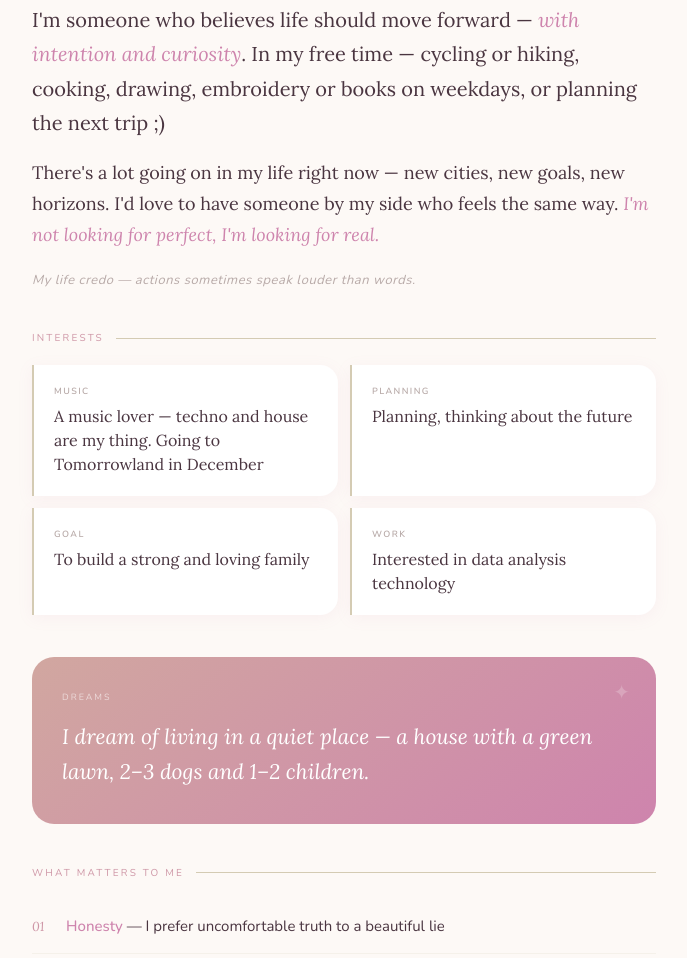
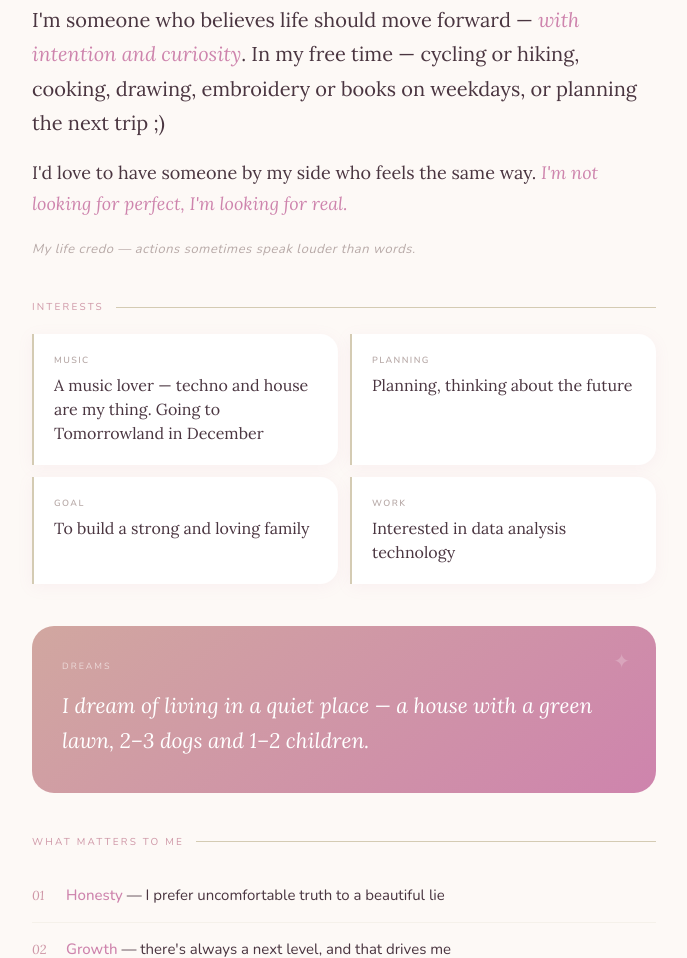
Before and after one commit to MariaSwan25/about-me, a plain HTML site: page index.html in a window 1280 px wide. Shown: the part 893-1851 px from the top of the page, without its empty margins (296-983 px from the left). Drawn offline with nearby package versions, Linux system fonts and the light colour scheme.

Commit message:
Remove sentence from About me
Co-Authored-By: Claude Sonnet 4.6 <noreply@anthropic.com>

```diff
--- a/index.html
+++ b/index.html
@@ -275,7 +275,7 @@
       I'm someone who believes life should move forward — <em>with intention and curiosity</em>. In my free time — cycling or hiking, cooking, drawing, embroidery or books on weekdays, or planning the next trip ;)
     </div>
     <div class="about-text" style="margin-top:18px;font-size:18px;">
-      There's a lot going on in my life right now — new cities, new goals, new horizons. I'd love to have someone by my side who feels the same way. <em>I'm not looking for perfect, I'm looking for real.</em>
+      I'd love to have someone by my side who feels the same way. <em>I'm not looking for perfect, I'm looking for real.</em>
     </div>
     <div style="margin-top:20px;font-size:13px;color:var(--muted);letter-spacing:0.04em;font-style:italic;">My life credo — actions sometimes speak louder than words.</div>
   </div>
```
